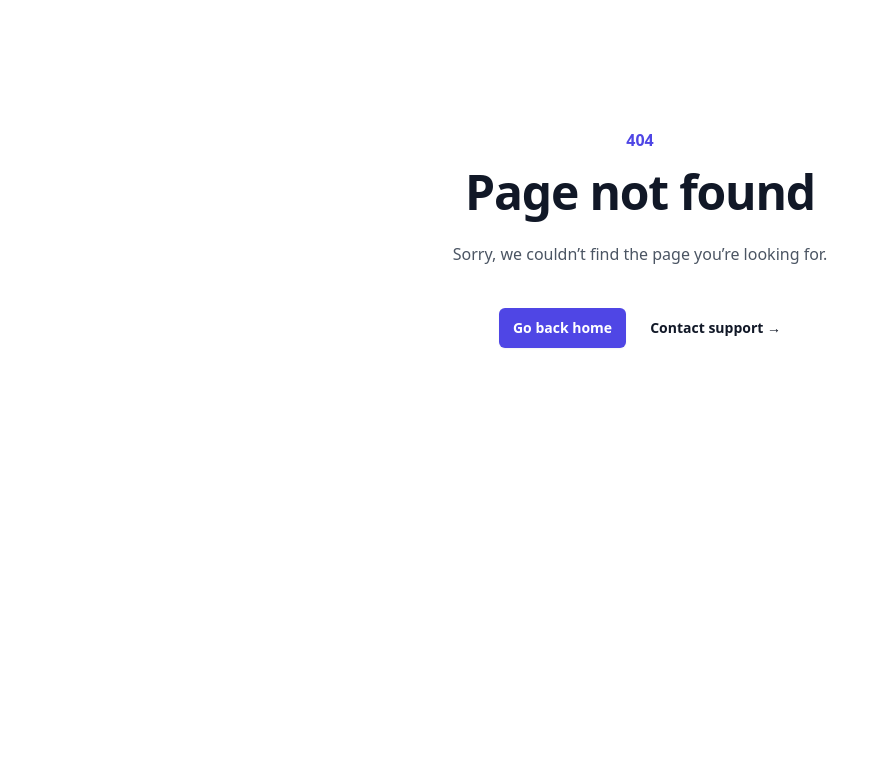
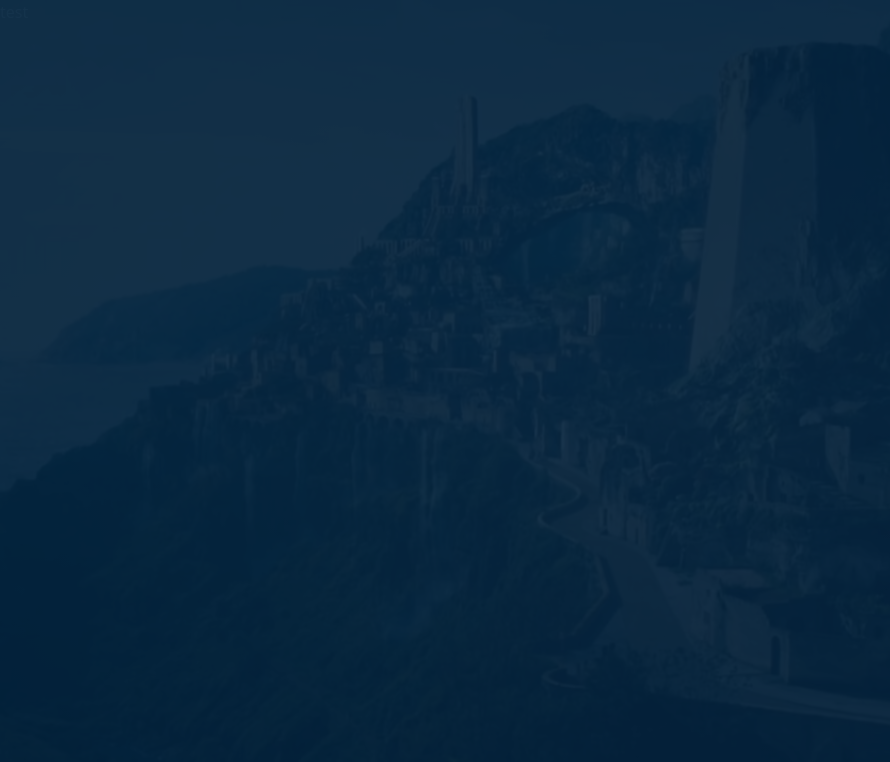
Before and after one commit to IChris2611I/Comics_Universe, a React (Vite) app: page /characterPage in a window 1280 px wide. Before the commit this address had no page. Shown: the top 762 px of the page, without its empty margins (0-890 px from the left). Built offline with nearby package versions, Linux system fonts and the light colour scheme.

Commit message:
Background & Layout

```diff
--- a/index.html
+++ b/index.html
@@ -4,7 +4,7 @@
     <meta charset="UTF-8" />
     <link rel="icon" type="image/svg+xml" href="" />
     <meta name="viewport" content="width=device-width, initial-scale=1.0" />
-    <title>Marvel & DC</title>
+    <title>Comics Universe</title>
   </head>
   <body>
     <div id="root"></div>
--- a/src/components/HomePage/Searchbar/SearchBar.jsx
+++ b/src/components/HomePage/Searchbar/SearchBar.jsx
@@ -8,7 +8,7 @@ function SearchBar() {
         Search
       </label>
       <div className="relative">
-        <div className="absolute inset-y-0 start-0 flex items-center ps-3 pointer-events-none">
+        <div className="absolute inset-y-0 flex items-center pointer-events-none start-0 ps-3">
           <svg
             className="w-4 h-4 text-gray-500 dark:text-gray-400"
             aria-hidden="true"
@@ -28,7 +28,7 @@ function SearchBar() {
         <input
           type="search"
           id="default-search"
-          className="block w-full p-4 ps-10 text-sm text-gray-900 border border-gray-300 rounded-lg bg-gray-50 focus:ring-blue-500 focus:border-blue-500 dark:bg-gray-700 dark:border-gray-600 dark:placeholder-gray-400 dark:text-white dark:focus:ring-blue-500 dark:focus:border-blue-500"
+          className="block w-full p-4 text-sm text-gray-900 border border-gray-300 rounded-lg ps-10 bg-gray-50 focus:ring-blue-500 focus:border-blue-500 dark:bg-gray-700 dark:border-gray-600 dark:placeholder-gray-400 dark:text-white dark:focus:ring-blue-500 dark:focus:border-blue-500"
           placeholder="Search Your Hero..."
           required
         />
--- a/src/main.jsx
+++ b/src/main.jsx
@@ -6,12 +6,17 @@ import ErrorPage from "./pages/ErrorPage";
 import HomePage from "./pages/HomePage";
 
 import "./index.css";
+import CharacterPage from "./pages/CharacterPage";
 
 const router = createBrowserRouter([
   {
     path: "/",
     element: <HomePage />,
     errorElement: <ErrorPage />,
+  },
+  {
+    path: "characterPage",
+    element: <CharacterPage />,
   },
 ]);
 
--- /dev/null
+++ b/src/pages/CharacterPage.jsx
@@ -0,0 +1,25 @@
+const CharacterPage = () => {
+  return (
+    <div className="w-screen h-screen bg-[#03223D]">
+      <div
+        className="absolute inset-0 bg-fixed bg-center bg-no-repeat bg-cover opacity-10"
+        style={{ backgroundImage: "url('/src/assets/bgWW.png')" }}
+      >
+        <div className="bg-[radial-gradient(ellipse_at_center,_var(--tw-gradient-stops))] from-neutral-50  to-neutral-950 opacity-20">
+          <div className="flex h-screen">
+            <div className="w-4/5 max-h-full grow">
+              <div className="h-20 text-white">test</div>
+            </div>
+            <div className="w-1/5 max-h-full border-l-2 border-[#A4A4A4] grow0  ">
+              <div className="h-20 border-b-2 border-[#A4A4A4] text-white">
+                test2
+              </div>
+            </div>
+          </div>
+        </div>
+      </div>
+    </div>
+  );
+};
+
+export default CharacterPage;
--- a/src/pages/ErrorPage.jsx
+++ b/src/pages/ErrorPage.jsx
@@ -1,15 +1,20 @@
-import { Link } from "react-router-dom";
+import { Link, useRouteError } from "react-router-dom";
 
 function ErrorPage() {
+  const error = useRouteError();
+
   return (
     <main className="grid min-h-full place-items-center bg-white px-6 py-24 sm:py-32 lg:px-8">
       <div className="text-center">
-        <p className="text-base font-semibold text-indigo-600">404</p>
+        <p className="text-base font-semibold text-indigo-600">Sorry !</p>
         <h1 className="mt-4 text-3xl font-bold tracking-tight text-gray-900 sm:text-5xl">
-          Page not found
+          Error while looking for your page...
         </h1>
         <p className="mt-6 text-base leading-7 text-gray-600">
-          Sorry, we couldn’t find the page you’re looking for.
+          Here the error :{" "}
+          <span className="text-red-800 font-bold uppercase underline underline-offset-4">
+            {error.statusText || error.message}
+          </span>
         </p>
         <div className="mt-10 flex items-center justify-center gap-x-6">
           <Link
--- a/src/pages/HomePage.jsx
+++ b/src/pages/HomePage.jsx
@@ -1,4 +1,5 @@
 import SearchBar from "../components/HomePage/Searchbar/SearchBar";
+import { Link } from "react-router-dom";
 
 const HomePage = () => {
   return (
@@ -17,13 +18,19 @@ const HomePage = () => {
             Dive into a treasure trove of information about your favorite heroes
             and villains from the iconic universes of DC Comics and Marvel
             Entertainment. Discover their origins, powers, allies, enemies, and
-            epic battles as you immerse yourself in the rich world of superhero
-            lore.
+            epic battles as you immerse yourself in the rich world of superhero.
           </p>
         </div>
         <div className="w-full mt-8">
           <SearchBar />
         </div>
+        <Link
+          to="characterPage"
+          className="inline-block px-6 py-3 bg-blue-500 text-white font-semibold rounded-lg shadow-md hover:bg-blue-600 focus:bg-blue-600 focus:outline-none focus:ring focus:ring-blue-300"
+        >
+          {" "}
+          Character Page{" "}
+        </Link>
       </div>
     </div>
   );
```
Also changed, not shown: src/assets/bgBatman.jpg (added), src/assets/bgWW.png (added).
